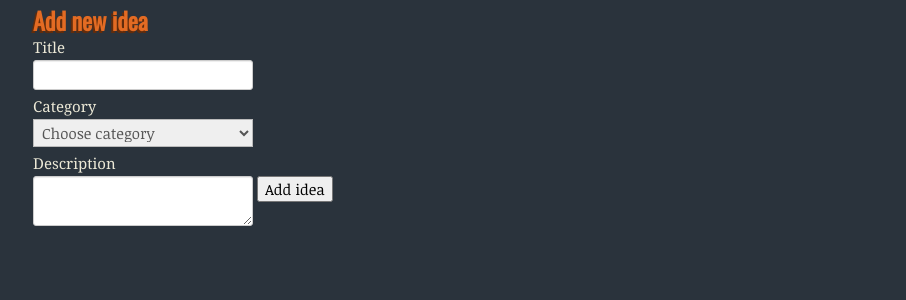
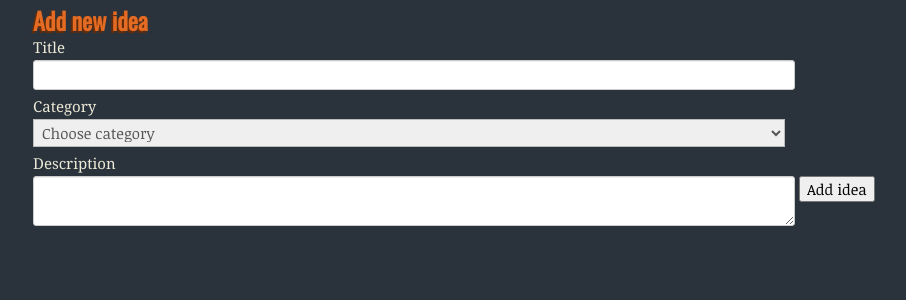
Before and after one commit to faddai/ideatank, a Python web app: template ideatank/templates/ideas/new.mako in a window 1280 px wide. Shown: the top 300 px of the page, without its empty margins (137-1043 px from the left). Run offline with Jinja, Linux system fonts and the light colour scheme; the template is opened without the code that fills it, so the values that code supplies are empty.

Commit message:
Custom styles

```diff
--- a/ideatank/static/css/style.css
+++ b/ideatank/static/css/style.css
@@ -1 +1,2 @@
 .idea-meta span { color:#e36b23; font-style: italic }
+input[type="text"], input[type="email"], textarea, select { width: 80% }
```
